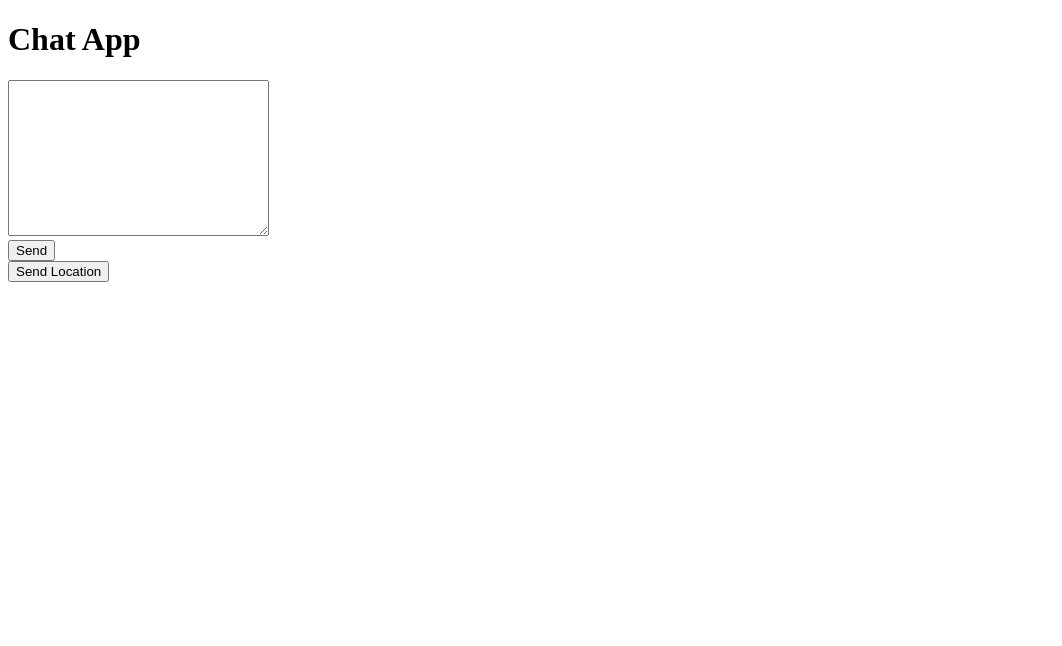
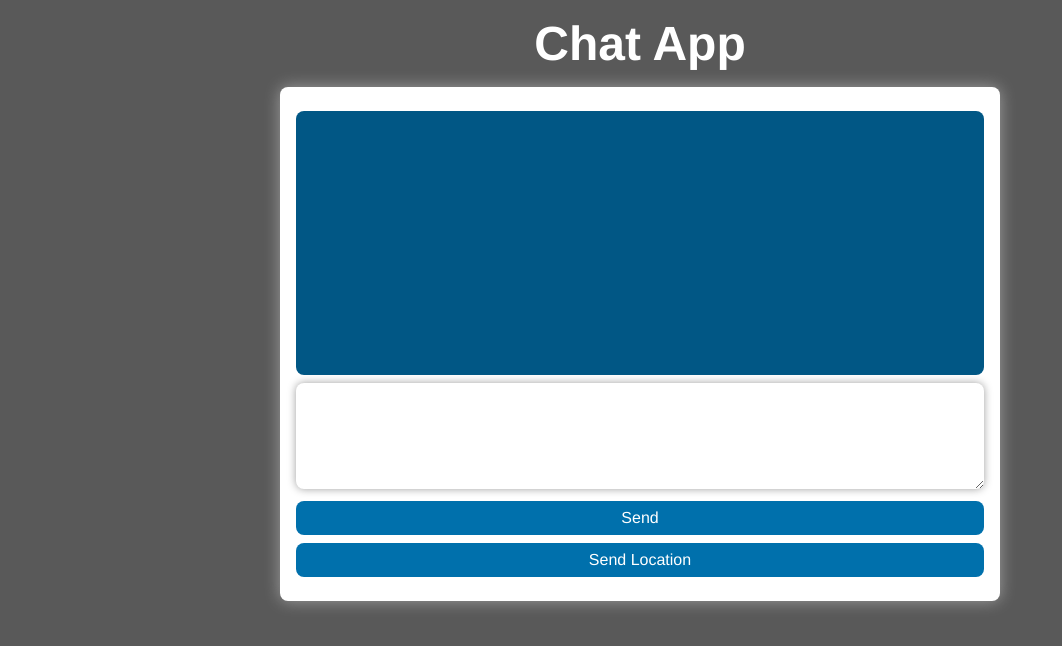
Before and after one commit to kikindb/chat-node, a website: page public/index.html in a window 1280 px wide. Shown: the whole page, without its empty margins (0-1062 px from the left). Drawn offline with nearby package versions, Linux system fonts and the light colour scheme; no server answers.

Commit message:
Styles added to the chat

```diff
--- /dev/null
+++ b/public/css/styles.css
@@ -0,0 +1,82 @@
+*, *::before, *::after {
+  margin: 0;
+  padding: 0;
+  font-size: 16px;
+  font-family: Helvetica, Arial, sans-serif;
+  box-sizing: border-box;
+}
+
+body {
+  background-color: #595959;
+}
+
+h1 {
+  text-align: center;
+  margin: 1rem 0;
+  font-size: 3em;
+  color: white;
+}
+
+a:link, a:visited {
+  color: #d0eeff;
+}
+
+.chat-container {
+  margin: 0 auto;
+  max-width: 720px;
+  border-radius: 0.5rem;
+  padding: 1em;
+  box-shadow: 0 0 16px #9e9e9e;
+  background-color: white;
+}
+
+.btn {
+  padding: 0.5rem 1rem;
+  background-color: #0070ac;
+  border: none;
+  display: block;
+  width: 100%;
+  cursor: pointer;
+  color: white;
+  margin: 0.5rem 0;
+  border-radius: 0.5rem;
+  transition: all 100ms ease-in-out;
+}
+
+.btn:hover {
+  background-color: #015785;
+}
+
+.btn:disabled {
+  background-color: #9e9e9e;
+  cursor: not-allowed;
+}
+
+textarea {
+  border: none;
+  width: 100%;
+  box-shadow: 0 0 8px #9e9e9e;
+  border-radius: 0.5rem;
+  padding: 0.5rem;
+}
+
+#msgs {
+  margin: 0.5rem 0;
+  width: 100%;
+  height: 33vh;
+  overflow-y: scroll;
+  padding: 0.5rem;
+  border-radius: 0.5rem;
+  background-color: #015785;
+  color: white;
+  scroll-behavior: smooth;
+}
+
+#msgs p {
+  width: 100%;
+  word-break: break-all;
+}
+
+.msg-container:not(:first-child) {
+  margin: 0.5rem 0;
+}
--- a/public/index.html
+++ b/public/index.html
@@ -4,6 +4,7 @@
 <head>
   <meta charset="UTF-8">
   <meta name="viewport" content="width=device-width, initial-scale=1.0">
+  <link rel="stylesheet" href="/css/styles.css">
   <title>Chat App</title>
 </head>
 
@@ -11,26 +12,29 @@
   <header>
     <h1>Chat App</h1>
   </header>
-  <main>
+  <main class="chat-container">
     <section id="msgs"></section>
 
     <form id="msg-form">
-      <textarea name="bodyMsg" id="bodyMsg" cols="30" rows="10"></textarea>
+      <textarea name="bodyMsg" id="bodyMsg" cols="30" rows="5"></textarea>
       <br>
-      <button id="sendBtn">Send</button>
+      <button id="sendBtn" class="btn">Send</button>
     </form>
-    <button id="sendLocation">Send Location</button>
+    <button id="sendLocation" class="btn">Send Location</button>
   </main>
 
   <script id="msg-tmpl" type="text/html">
-    <div>
+    <div class="msg-container">
       <p>{{createdAt}} - {{message}}</p>
     </div>
   </script>
 
   <script id="loc-msg-tmpl" type="text/html">
-    <div>
-      <a href="{{locURL}}" target="_blank">{{createdAt}} - My current location</a>
+    <div class="msg-container">
+      <p>
+        {{createdAt}} -
+        <a href="{{locURL}}" target="_blank">My current location</a>
+      </p>
     </div>
   </script>
 
--- a/public/js/chat.js
+++ b/public/js/chat.js
@@ -23,7 +23,7 @@ socket.on('message', (message) => {
 socket.on('locationMessage', (locURL) => {
   console.log(locURL);
   const html = Mustache.render($locMsgTemplate, {
-    locURL: locURL.text,
+    locURL: locURL.url,
     createdAt: moment(locURL.createdAt).format('h:mm a')
   });
   $messages.insertAdjacentHTML('beforeend', html);
--- a/src/index.js
+++ b/src/index.js
@@ -4,7 +4,7 @@ const express = require('express');
 const socketio = require('socket.io');
 const { info } = require('console');
 const Filter = require('bad-words');
-const { generateMessage } = require('./utils/messages');
+const { generateMessage, generateLocationMessage } = require('./utils/messages');
 
 const app = express();
 const server = http.createServer(app);
@@ -31,7 +31,7 @@ io.on('connection', (socket) => {
   });
 
   socket.on('sendLocation', (coords, callback) => {
-    io.emit('locationMessage', generateMessage(`https:///google.com/maps?q=${coords.lat},${coords.lon}`));
+    io.emit('locationMessage', generateLocationMessage(`https:///google.com/maps?q=${coords.lat},${coords.lon}`));
     callback();
   });
 
```
Also changed, not shown: src/utils/messages.js (+9 -1 lines).
